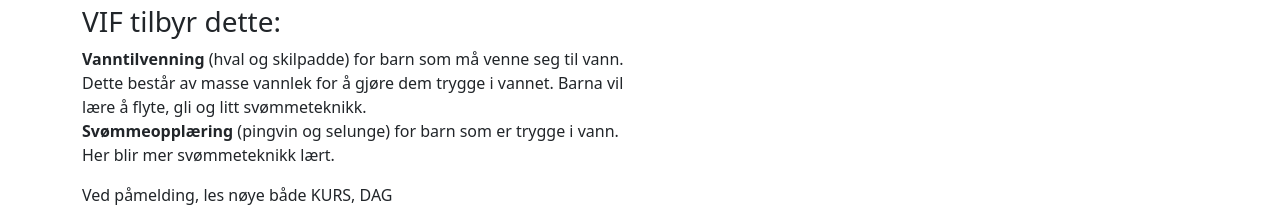
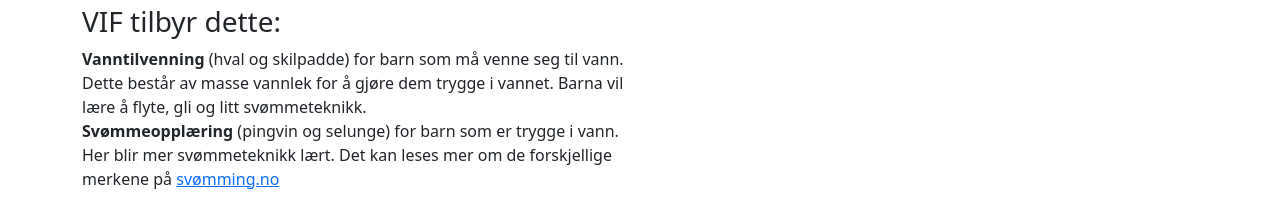
Before and after one commit to andjhay/VardenesetIF, a website with bundled scripts: page svomming.html in a window 1280 px wide. Shown: the part 209-419 px from the top of the page. Built offline with nearby package versions, Linux system fonts and the light colour scheme; no server answers.

Commit message:
small changes

```diff
--- a/svomming.html
+++ b/svomming.html
@@ -117,6 +117,10 @@
             <b>Vanntilvenning </b> (hval og skilpadde) for barn som må venne seg til vann. Dette består av masse vannlek
             for å gjøre dem trygge i vannet. Barna vil lære å flyte, gli og litt svømmeteknikk. <br />
             <b>Svømmeopplæring</b> (pingvin og selunge) for barn som er trygge i vann. Her blir mer svømmeteknikk lært.
+            Det kan leses mer om de forskjellige merkene på
+            <a href="https://svomming.no/svomming/svomming-forside/norges-svommeskole/#1452765161641-f7ba6c2b-80a1"
+              >svømming.no</a
+            >
           </p>
 
           <p>Ved påmelding, les nøye både KURS, DAG</p>
```
Also changed, not shown: img/logos/norgessvommeskole.png.
